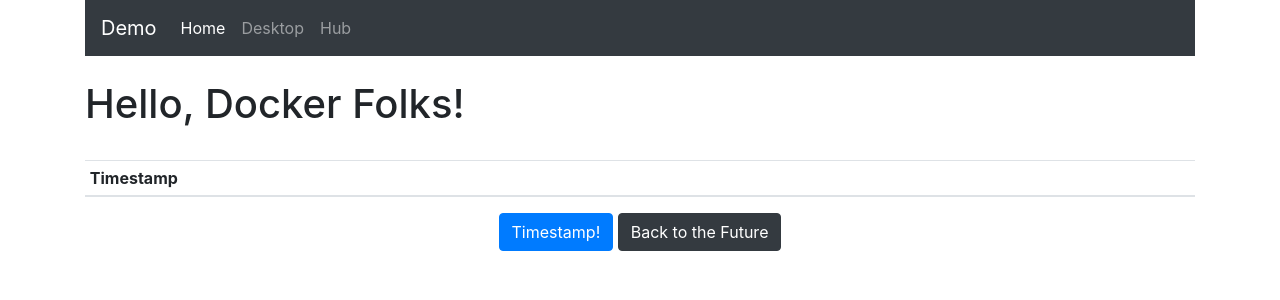
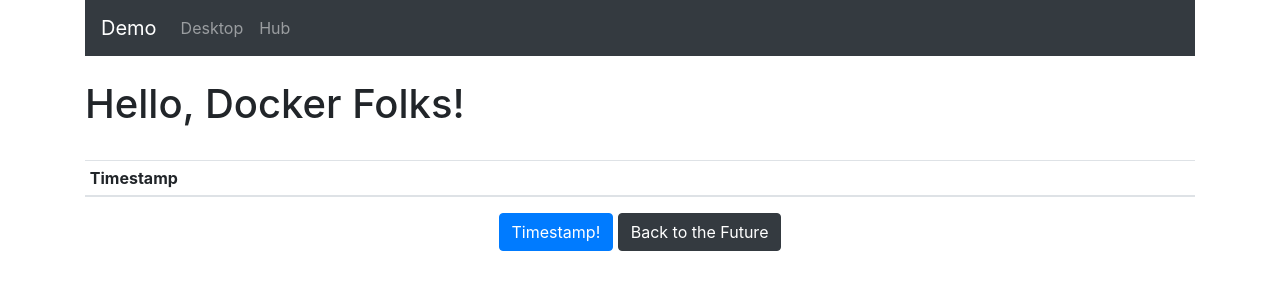
Before and after one commit to metcalfc/docker-ecs-compose, a Flask app: page / in a window 1280 px wide. Shown: the top 300 px of the page. Run offline with Flask 2, Linux system fonts and the light colour scheme; data that the repository does not hold is empty; some libraries are stand-ins or nearby versions.

Commit message:
More tweaks.

```diff
--- a/app/templates/index.html
+++ b/app/templates/index.html
@@ -21,7 +21,7 @@
   <body>
     <div class="container">
       <nav class="navbar navbar-expand-lg navbar-dark bg-dark">
-        <a class="navbar-brand" href="#">Demo</a>
+        <a class="navbar-brand" href="/">Demo</a>
         <button
           class="navbar-toggler"
           type="button"
@@ -35,11 +35,6 @@
         </button>
         <div class="collapse navbar-collapse" id="navbarNav">
           <ul class="navbar-nav">
-            <li class="nav-item active">
-              <a class="nav-link" href="#"
-                >Home <span class="sr-only">(current)</span></a
-              >
-            </li>
             <li class="nav-item">
               <a
                 class="nav-link"
```
